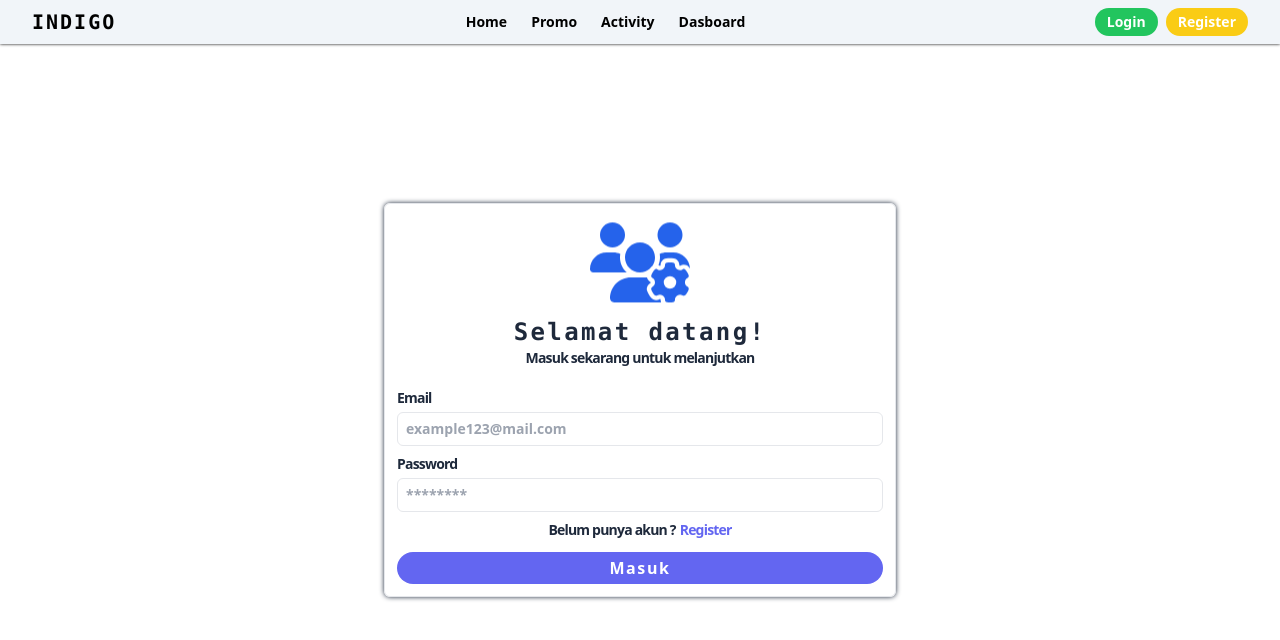
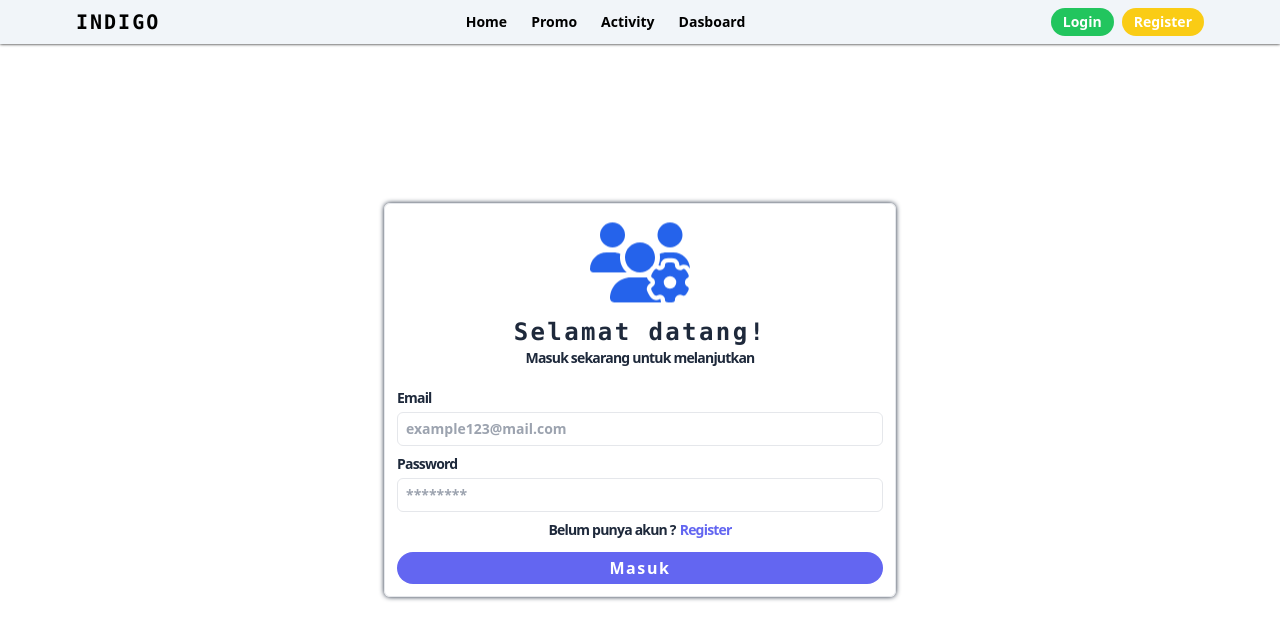
Before and after one commit to msfrzl1/final_travel, a React (Vite) app: page /login in a window 1280 px wide. Shown: the top 640 px of the page. Built offline with nearby package versions, Linux system fonts and the light colour scheme.

Commit message:
change style navbar

```diff
--- a/src/components/Elements/Navbar/index.jsx
+++ b/src/components/Elements/Navbar/index.jsx
@@ -18,7 +18,7 @@ export default function Navbar() {
 
    return (
       <nav className='bg-slate-100 py-2 fixed w-full shadow-[0_0_3px_0] z-[1000]'>
-         <div className='max-w-7xl mx-auto px-3 sm:px-6 lg:px-8'>
+         <div className='max-w-6xl mx-auto px-3'>
             <div className='flex items-center justify-between'>
                <div className='text-xl font-bold font-mono tracking-widest'>
                   <div>INDIGO</div>
```
